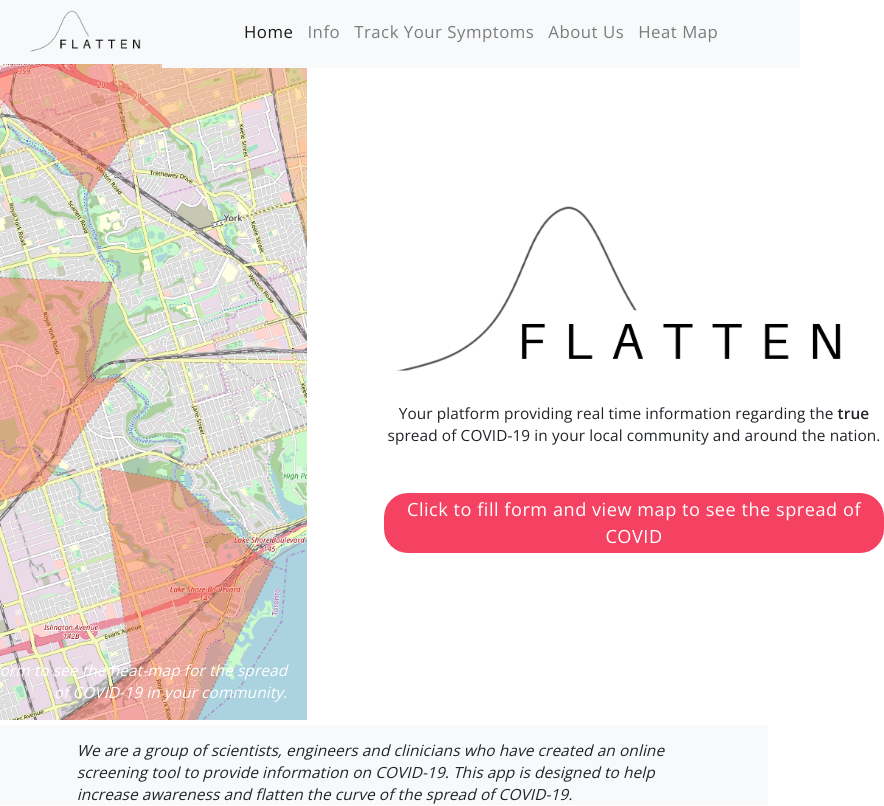
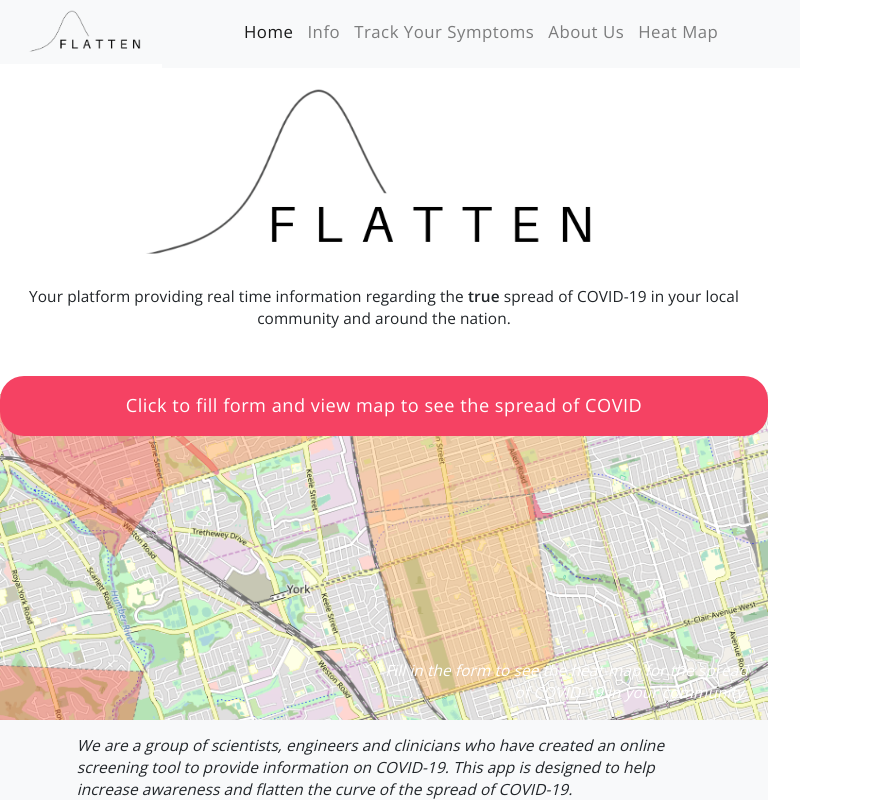
Before and after one commit to yifeiz/covid-19-frontend, a React (Create React App) app: page / in a window 768 px wide. Shown: the whole page, 884 px wide, since content can reach past the window. Built offline with nearby package versions, Linux system fonts and the light colour scheme.

Commit message:
Made things mobile responsive

```diff
--- a/src/components/home/home.css
+++ b/src/components/home/home.css
@@ -35,6 +35,53 @@
   position: relative;
 }
 
+@media screen and (max-width: 700px) {
+  .home__left {
+    display: none;
+  }
+
+  .home__right {
+    width: 100%;
+  }
+
+  .home__logo {
+    width: 95%;
+  }
+
+  .header__logo {
+    width: 86px !important;
+  }
+
+  .red-button {
+    font-size: 1rem !important;
+  }
+}
+
+@media screen and (min-width: 700px) and (max-width: 1200px) {
+  .home {
+    flex-wrap: wrap-reverse !important;
+    text-align: center;
+  }
+
+  .home__left {
+    width: 100%;
+    height: 50%;
+  }
+
+  .home__right {
+    width: 100%;
+    height: 50%;
+    margin: 0px;
+    display: inline-flex;
+    justify-content: center;
+  }
+
+  .home__content {
+    top: 0% !important;
+    transform: none !important;
+  }
+}
+
 .home__content {
   position: absolute;
   top: 45%;
--- a/src/main.css
+++ b/src/main.css
@@ -58,7 +58,7 @@ p {
   color: white;
   font-family: "Open Sans";
   font-weight: 300;
-  font-size: 1.3rem !important;
+  font-size: 1.3rem;
   letter-spacing: 0.5px;
 }
 
```
